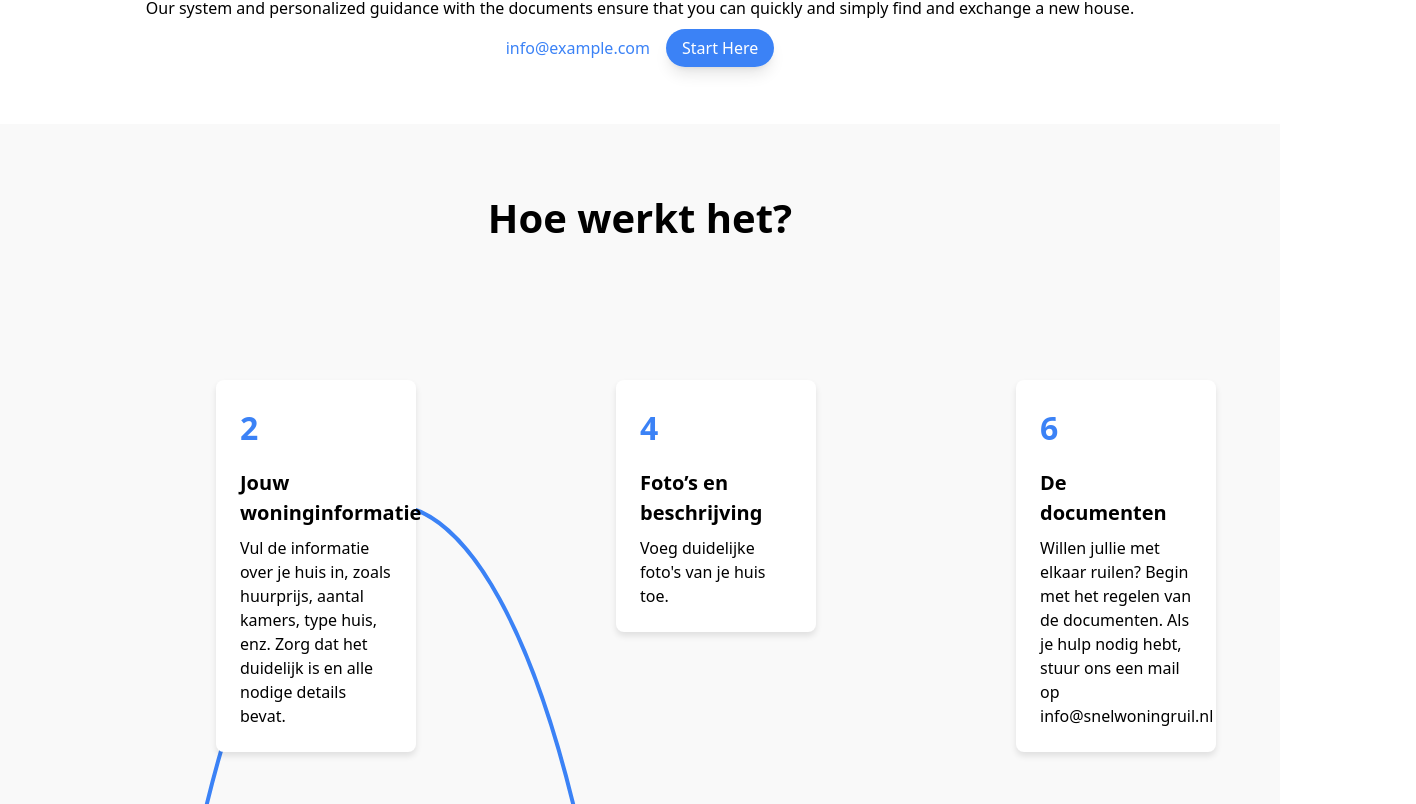
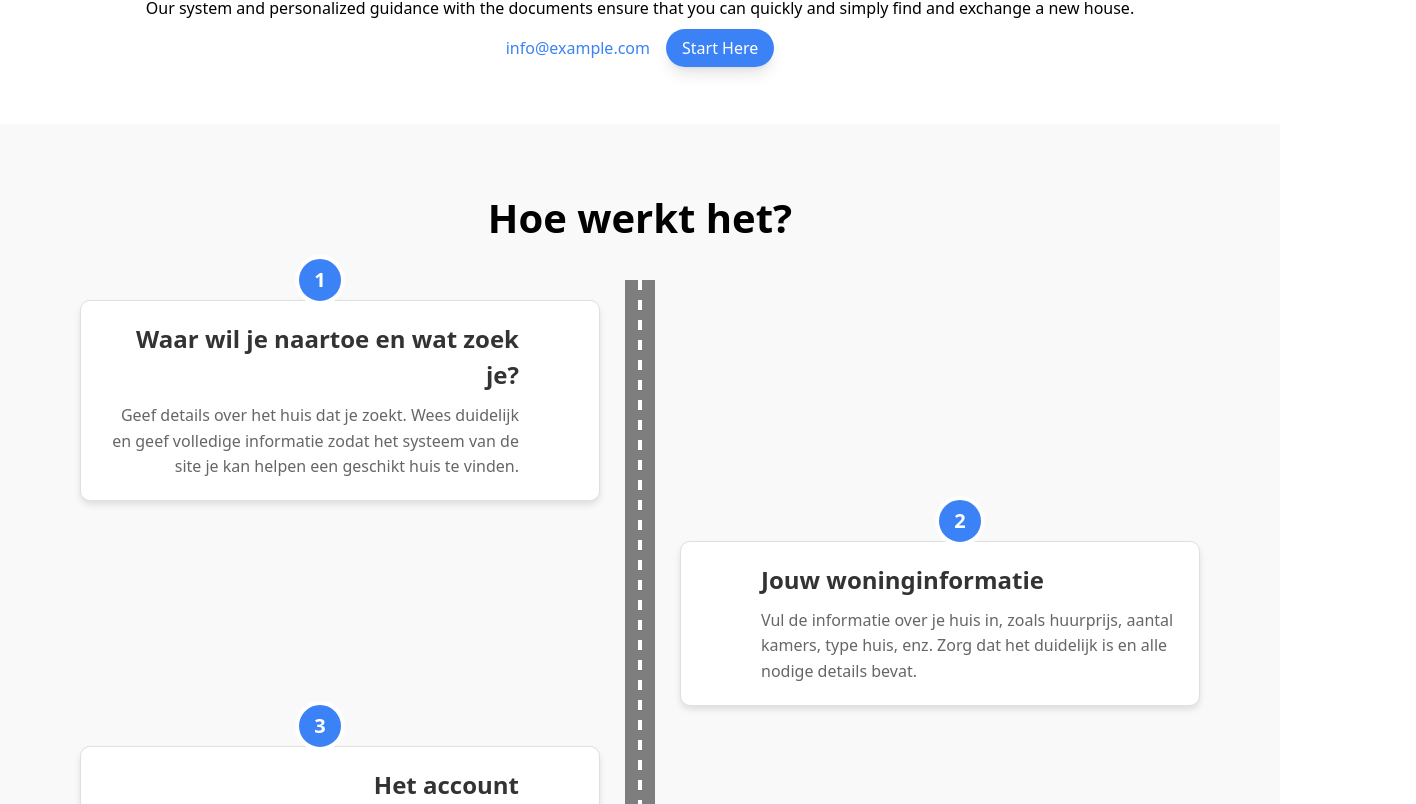
Before and after one commit to Victor-Ahmad/SP_FrontEnd, a Vue app: page / in a window 1280 px wide. Shown: the part 976-1780 px from the top of the page, 1416 px wide, since content can reach past the window. Built offline with nearby package versions, Linux system fonts and the light colour scheme; no server answers.

Commit message:
modified how it works

```diff
--- a/src/components/landing/HowItWorks.vue
+++ b/src/components/landing/HowItWorks.vue
@@ -1,38 +1,37 @@
 <template>
   <section id="how-it-works" class="how-it-works-section">
-    <div class="container mx-auto text-center">
-      <h2 class="section-title">Hoe werkt het?</h2>
-      <div class="steps-map">
-        <svg
-          class="steps-path"
-          viewBox="0 0 1000 700"
-          xmlns="http://www.w3.org/2000/svg"
-        >
-          <path
-            id="curve"
-            d="M 50 600 C 150 100, 350 100, 450 600 S 750 1100, 950 600"
-            stroke="#3b82f6"
-            stroke-width="4"
-            fill="transparent"
-          />
-        </svg>
-        <div
-          v-for="(step, index) in steps"
-          :key="index"
-          :class="`step step-${index + 1}`"
-          :style="getStepStyle(index)"
-        >
-          <div class="step-number">{{ index + 1 }}</div>
-          <div class="step-content">
-            <h3 class="step-title">{{ step.title }}</h3>
-            <p class="step-text">{{ step.text }}</p>
+    <div class="container mx-auto">
+      <h2 class="section-title text-center mb-10">Hoe werkt het?</h2>
+      <div class="timeline">
+        <div v-for="(step, index) in steps" :key="index" class="timeline-item">
+          <div
+            :class="[
+              'milestone',
+              {
+                'milestone-left': index % 2 === 0,
+                'milestone-right': index % 2 !== 0,
+              },
+            ]"
+          >
+            <span class="milestone-number">{{ index + 1 }}</span>
+          </div>
+          <div
+            :class="[
+              'content-box',
+              {
+                'content-left': index % 2 === 0,
+                'content-right': index % 2 !== 0,
+              },
+            ]"
+          >
+            <h3 class="timeline-title">{{ step.title }}</h3>
+            <p class="timeline-description">{{ step.description }}</p>
           </div>
         </div>
       </div>
     </div>
   </section>
 </template>
-
 <script>
 export default {
   name: "HowItWorks",
@@ -41,113 +40,200 @@ export default {
       steps: [
         {
           title: "Waar wil je naartoe en wat zoek je?",
-          text: "Geef details over het huis dat je zoekt. Wees duidelijk en geef volledige informatie zodat het systeem van de site je kan helpen een geschikt huis te vinden.",
+          description:
+            "Geef details over het huis dat je zoekt. Wees duidelijk en geef volledige informatie zodat het systeem van de site je kan helpen een geschikt huis te vinden.",
         },
         {
           title: "Jouw woninginformatie",
-          text: "Vul de informatie over je huis in, zoals huurprijs, aantal kamers, type huis, enz. Zorg dat het duidelijk is en alle nodige details bevat.",
+          description:
+            "Vul de informatie over je huis in, zoals huurprijs, aantal kamers, type huis, enz. Zorg dat het duidelijk is en alle nodige details bevat.",
         },
         {
           title: "Het account",
-          text: "Vul vervolgens je persoonlijke informatie in. Deze informatie wordt niet weergegeven en wordt alleen gebruikt voor het aanmaken van het account. Onze website garandeert je privacy.",
+          description:
+            "Vul vervolgens je persoonlijke informatie in. Deze informatie wordt niet weergegeven en wordt alleen gebruikt voor het aanmaken van het account. Onze website garandeert je privacy.",
         },
         {
           title: "Foto’s en beschrijving",
-          text: "Voeg duidelijke foto's van je huis toe.",
+          description: "Voeg duidelijke foto's van je huis toe.",
         },
         {
           title: "Blader door beschikbare woningen",
-          text: "Je kunt vervolgens alle woningen op de site bekijken. Als je een van de huizen leuk vindt, laat je interesse weten door een like te geven en neem contact op met de andere partij via de chat.",
+          description:
+            "Je kunt vervolgens alle woningen op de site bekijken. Als je een van de huizen leuk vindt, laat je interesse weten door een like te geven en neem contact op met de andere partij via de chat.",
         },
         {
           title: "De documenten",
-          text: "Willen jullie met elkaar ruilen? Begin met het regelen van de documenten. Als je hulp nodig hebt, stuur ons een mail op info@snelwoningruil.nl",
+          description:
+            "Willen jullie met elkaar ruilen? Begin met het regelen van de documenten. Als je hulp nodig hebt, stuur ons een mail op info@snelwoningruil.nl",
         },
         {
           title: "Genieten van een geslaagde ruil!",
-          text: "Het proces is succesvol afgerond. De site helpt je een huis vinden dat aan je verwachtingen voldoet en bespaart je tijd en moeite. We bieden je ook consultaties aan met betrekking tot alle nodige papieren. Klanttevredenheid is ons belangrijkste doel.",
+          description:
+            "Het proces is succesvol afgerond. De site helpt je een huis vinden dat aan je verwachtingen voldoet en bespaart je tijd en moeite. We bieden je ook consultaties aan met betrekking tot alle nodige papieren. Klanttevredenheid is ons belangrijkste doel.",
         },
       ],
     };
   },
-  methods: {
-    getStepStyle(index) {
-      const positions = [
-        { top: "550px", left: "60px" },
-        { top: "100px", left: "200px" },
-        { top: "550px", left: "400px" },
-        { top: "100px", left: "600px" },
-        { top: "550px", left: "800px" },
-        { top: "100px", left: "1000px" },
-        { top: "550px", left: "1200px" },
-      ];
-      return positions[index];
-    },
-  },
 };
 </script>
-
 <style scoped>
 .how-it-works-section {
   padding: 4rem 1rem;
   background-color: #f9f9f9;
-  position: relative;
 }
+
 .section-title {
   font-size: 2.5rem;
   font-weight: bold;
   margin-bottom: 2rem;
 }
-.steps-map {
+
+.timeline {
   position: relative;
-  height: 700px;
+  max-width: 1200px;
+  margin: 0 auto;
 }
-.steps-path {
+
+.timeline::before {
+  content: "";
   position: absolute;
   top: 0;
+  bottom: 0;
+  left: 50%;
+  width: 30px; /* Thicker line representing the road */
+  background-color: #7e7e7e;
+  transform: translateX(-50%);
+  z-index: 1;
+}
+
+.timeline::after {
+  content: "";
+  position: absolute;
+  top: 0;
+  bottom: 0;
+  left: 50%;
+  width: 4px; /* Thinner dashed line for lane markings */
+  background-image: linear-gradient(#ffffff 50%, transparent 0);
+  background-size: 4px 20px;
+  transform: translateX(-50%);
+  z-index: 2;
+}
+
+.timeline-item {
+  position: relative;
+  width: 50%;
+  padding: 20px 40px;
+  box-sizing: border-box;
+}
+
+.timeline-item:nth-child(odd) {
   left: 0;
-  width: 100%;
-  height: 100%;
-  z-index: 0;
 }
-.step {
-  background: white;
-  padding: 1.5rem;
-  border-radius: 0.5rem;
-  box-shadow: 0 4px 6px rgba(0, 0, 0, 0.1);
-  width: 200px;
-  text-align: left;
+
+.timeline-item:nth-child(even) {
+  left: 50%;
+}
+
+.milestone {
   position: absolute;
-  z-index: 1;
-  transition: transform 0.3s ease, box-shadow 0.3s ease;
+  top: 0;
+  left: 50%;
+  transform: translate(-50%, -50%);
+  width: 50px;
+  height: 50px;
+  background-color: #3b82f6;
+  border: 4px solid #ffffff;
+  border-radius: 50%;
+  display: flex;
+  align-items: center;
+  justify-content: center;
+  z-index: 3;
+  color: white;
 }
-.step:hover {
-  transform: scale(1.05);
-  box-shadow: 0 6px 8px rgba(0, 0, 0, 0.15);
+
+.milestone-left {
+  left: calc(50% - 20px);
 }
-.step-number {
-  font-size: 2rem;
-  font-weight: bold;
-  color: #3b82f6;
-  margin-bottom: 1rem;
+
+.milestone-right {
+  left: calc(50% + 20px);
 }
-.step-title {
+
+.milestone-number {
   font-size: 1.25rem;
   font-weight: bold;
-  margin-bottom: 0.5rem;
 }
-.step-text {
+
+.content-box {
+  padding: 20px;
+  background: #ffffff;
+  border-radius: 10px;
+  border: 1px solid #e0e0e0;
+  box-shadow: 0 4px 6px rgba(0, 0, 0, 0.1);
+  position: relative;
+  z-index: 1;
+  transition: box-shadow 0.3s ease, transform 0.3s ease;
+}
+
+.content-box:hover {
+  box-shadow: 0 8px 12px rgba(0, 0, 0, 0.2);
+  transform: translateY(-5px);
+}
+
+.content-left {
+  text-align: right;
+  padding-right: 80px;
+}
+
+.content-right {
+  text-align: left;
+  padding-left: 80px;
+}
+
+.timeline-title {
+  font-size: 1.5rem;
+  font-weight: bold;
+  color: #333;
+  margin-bottom: 10px;
+}
+
+.timeline-description {
   font-size: 1rem;
+  color: #666;
+  line-height: 1.6;
 }
+
 @media (max-width: 768px) {
-  .section-title {
-    font-size: 2rem;
+  .timeline::before,
+  .timeline::after {
+    left: 20px;
   }
-  .step {
-    width: 150px;
+
+  .timeline-item {
+    width: 100%;
+    padding-left: 100px;
+    padding-right: 0;
   }
-  .steps-map {
-    height: 900px;
+
+  .timeline-item:nth-child(odd),
+  .timeline-item:nth-child(even) {
+    left: 0;
+  }
+
+  .milestone {
+    left: 20px;
+  }
+
+  .milestone-left,
+  .milestone-right {
+    left: 20px;
+  }
+
+  .content-left,
+  .content-right {
+    text-align: left;
+    padding: 20px;
   }
 }
 </style>
```
